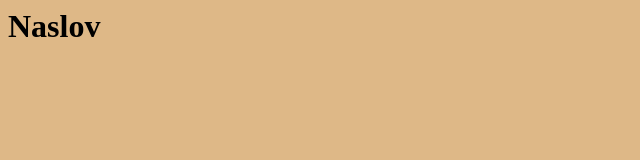
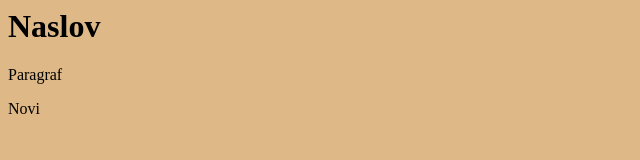
Before and after one commit to Anaa1208/Git-Uvod, a plain HTML site: page index.html in a window 1280 px wide. Shown: the full height of the page, 0-640 px from the left. Drawn offline with Linux system fonts and the light colour scheme.

Commit message:
Novi paragraf

```diff
--- a/index.html
+++ b/index.html
@@ -7,5 +7,7 @@
     </head>
     <body>
         <h1>Naslov</h1>
+        <p>Paragraf</p>
+        <p>Novi</p>
     </body>
 </html>
```
